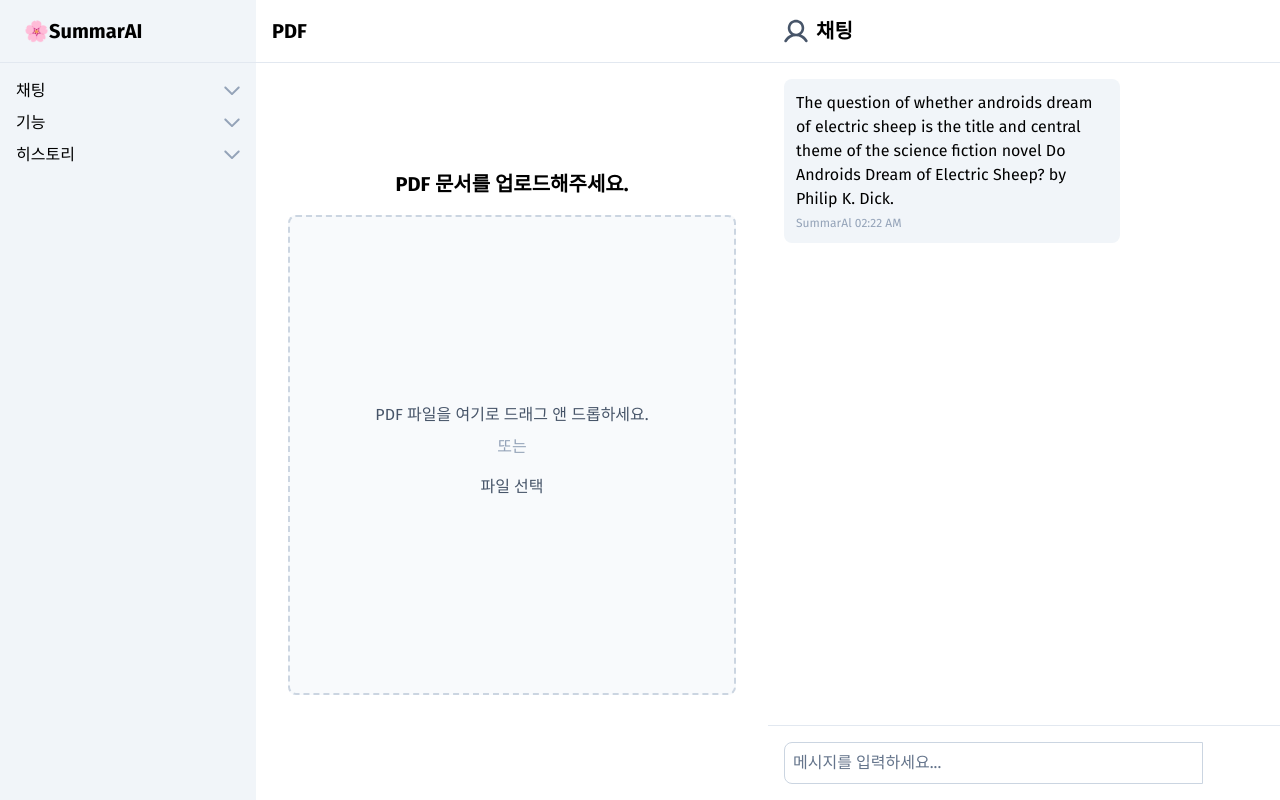
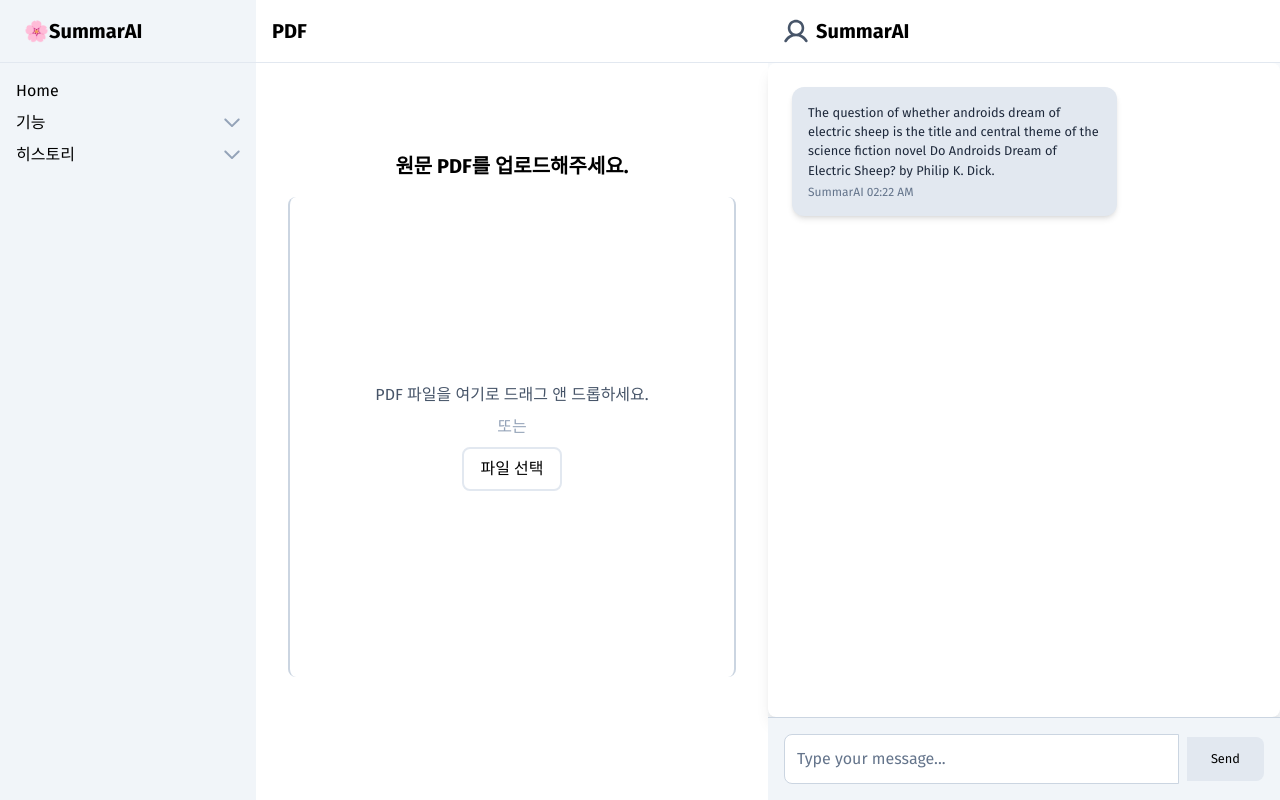
Before and after one commit to lexxsh/lexxsh-level4-cv-finalproject-hackathon-cv-12-lv3-FE, a React (Vite) app: page / in a window 1280 px wide. Both pictures are taken after a click on the button "시작하기". Built offline with nearby package versions, Linux system fonts and the light colour scheme.

Commit message:
feat: update sidebar and chat section for improved UI and functionality

```diff
--- a/package.json
+++ b/package.json
@@ -33,17 +33,23 @@
   "dependencies": {
     "@babel/runtime": "^7.23.8",
     "@ffmpeg/ffmpeg": "^0.12.10",
+    "@react-pdf-viewer/core": "^3.12.0",
+    "@react-pdf-viewer/default-layout": "^3.12.0",
+    "@react-pdf/renderer": "^4.1.6",
     "axios": "^1.6.5",
     "chart.js": "^4.4.1",
     "clsx": "^2.0.0",
+    "core-js": "^3.40.0",
     "flowbite": "^2.3.0",
     "gh-pages": "^6.0.0",
+    "pdfjs-dist": "^3.11.174",
     "postcss-import": "^15.1.0",
     "react": "^18.2.0",
     "react-chartjs-2": "^5.2.0",
     "react-component": "^0.0.0",
     "react-dom": "^18.2.0",
     "react-modal": "^3.16.1",
+    "react-pdf": "^9.2.1",
     "react-router-dom": "^6.21.3",
     "react-speech-recognition": "^3.10.0",
     "react-type-animation": "^3.2.0",
--- a/src/assets/styles.css
+++ b/src/assets/styles.css
@@ -1293,6 +1293,12 @@ select {
 .top-72 {
   top: 18rem !important;
 }
+.left-4 {
+  left: 1rem !important;
+}
+.top-20 {
+  top: 5rem !important;
+}
 .z-10 {
   z-index: 10 !important;
 }
@@ -1326,6 +1332,10 @@ select {
   margin-top: 0px !important;
   margin-bottom: 0px !important;
 }
+.mx-4 {
+  margin-left: 1rem !important;
+  margin-right: 1rem !important;
+}
 .mb-1 {
   margin-bottom: 0.25rem !important;
 }
@@ -1374,6 +1384,21 @@ select {
 .mt-\[5px\] {
   margin-top: 5px !important;
 }
+.mb-0 {
+  margin-bottom: 0px !important;
+}
+.mt-5 {
+  margin-top: 1.25rem !important;
+}
+.mt-8 {
+  margin-top: 2rem !important;
+}
+.mt-6 {
+  margin-top: 1.5rem !important;
+}
+.mt-20 {
+  margin-top: 5rem !important;
+}
 .block {
   display: block !important;
 }
@@ -1410,6 +1435,27 @@ select {
 .h-screen {
   height: 100vh !important;
 }
+.h-\[750px\] {
+  height: 750px !important;
+}
+.h-\[1000px\] {
+  height: 1000px !important;
+}
+.h-\[800px\] {
+  height: 800px !important;
+}
+.h-\[850px\] {
+  height: 850px !important;
+}
+.h-\[calc\(100vh-200px\)\] {
+  height: calc(100vh - 200px) !important;
+}
+.h-\[calc\(100vh-100px\)\] {
+  height: calc(100vh - 100px) !important;
+}
+.h-\[calc\(100vh-150px\)\] {
+  height: calc(100vh - 150px) !important;
+}
 .min-h-screen {
   min-height: 100vh !important;
 }
@@ -1460,6 +1506,9 @@ select {
 }
 .flex-grow {
   flex-grow: 1 !important;
+}
+.border-collapse {
+  border-collapse: collapse !important;
 }
 .-translate-x-full {
   --tw-translate-x: -100% !important;
@@ -1558,11 +1607,31 @@ select {
   margin-right: calc(0.5rem * var(--tw-space-x-reverse)) !important;
   margin-left: calc(0.5rem * calc(1 - var(--tw-space-x-reverse))) !important;
 }
+.space-x-4 > :not([hidden]) ~ :not([hidden]) {
+  --tw-space-x-reverse: 0 !important;
+  margin-right: calc(1rem * var(--tw-space-x-reverse)) !important;
+  margin-left: calc(1rem * calc(1 - var(--tw-space-x-reverse))) !important;
+}
 .space-x-6 > :not([hidden]) ~ :not([hidden]) {
   --tw-space-x-reverse: 0 !important;
   margin-right: calc(1.5rem * var(--tw-space-x-reverse)) !important;
   margin-left: calc(1.5rem * calc(1 - var(--tw-space-x-reverse))) !important;
 }
+.space-x-3 > :not([hidden]) ~ :not([hidden]) {
+  --tw-space-x-reverse: 0 !important;
+  margin-right: calc(0.75rem * var(--tw-space-x-reverse)) !important;
+  margin-left: calc(0.75rem * calc(1 - var(--tw-space-x-reverse))) !important;
+}
+.space-x-1 > :not([hidden]) ~ :not([hidden]) {
+  --tw-space-x-reverse: 0 !important;
+  margin-right: calc(0.25rem * var(--tw-space-x-reverse)) !important;
+  margin-left: calc(0.25rem * calc(1 - var(--tw-space-x-reverse))) !important;
+}
+.space-x-0 > :not([hidden]) ~ :not([hidden]) {
+  --tw-space-x-reverse: 0 !important;
+  margin-right: calc(0px * var(--tw-space-x-reverse)) !important;
+  margin-left: calc(0px * calc(1 - var(--tw-space-x-reverse))) !important;
+}
 .overflow-hidden {
   overflow: hidden !important;
 }
@@ -1577,6 +1646,9 @@ select {
 }
 .rounded-md {
   border-radius: 0.375rem !important;
+}
+.rounded-xl {
+  border-radius: 0.75rem !important;
 }
 .rounded-e-lg {
   border-start-end-radius: 0.5rem !important;
@@ -1606,11 +1678,17 @@ select {
 .border-b {
   border-bottom-width: 1px !important;
 }
+.border-l-2 {
+  border-left-width: 2px !important;
+}
+.border-r-2 {
+  border-right-width: 2px !important;
+}
 .border-t {
   border-top-width: 1px !important;
 }
-.border-dashed {
-  border-style: dashed !important;
+.border-b-2 {
+  border-bottom-width: 2px !important;
 }
 .\!border-primary-700 {
   --tw-border-opacity: 1 !important;
@@ -1628,6 +1706,10 @@ select {
   --tw-border-opacity: 1 !important;
   border-color: rgb(203 213 225 / var(--tw-border-opacity)) !important;
 }
+.border-black {
+  --tw-border-opacity: 1 !important;
+  border-color: rgb(0 0 0 / var(--tw-border-opacity)) !important;
+}
 .\!bg-primary-600 {
   --tw-bg-opacity: 1 !important;
   background-color: rgb(147 51 234 / var(--tw-bg-opacity)) !important;
@@ -1644,28 +1726,31 @@ select {
   --tw-bg-opacity: 1 !important;
   background-color: rgb(226 232 240 / var(--tw-bg-opacity)) !important;
 }
+.bg-gray-800 {
+  --tw-bg-opacity: 1 !important;
+  background-color: rgb(30 41 59 / var(--tw-bg-opacity)) !important;
+}
+.bg-gray-900\/50 {
+  background-color: rgb(15 23 42 / 0.5) !important;
+}
+.bg-indigo-600 {
+  --tw-bg-opacity: 1 !important;
+  background-color: rgb(90 103 216 / var(--tw-bg-opacity)) !important;
+}
+.bg-transparent {
+  background-color: transparent !important;
+}
+.bg-white {
+  --tw-bg-opacity: 1 !important;
+  background-color: rgb(255 255 255 / var(--tw-bg-opacity)) !important;
+}
+.bg-white\/50 {
+  background-color: rgb(255 255 255 / 0.5) !important;
+}
 .bg-gray-50 {
   --tw-bg-opacity: 1 !important;
   background-color: rgb(248 250 252 / var(--tw-bg-opacity)) !important;
 }
-.bg-gray-800 {
-  --tw-bg-opacity: 1 !important;
-  background-color: rgb(30 41 59 / var(--tw-bg-opacity)) !important;
-}
-.bg-gray-900\/50 {
-  background-color: rgb(15 23 42 / 0.5) !important;
-}
-.bg-indigo-600 {
-  --tw-bg-opacity: 1 !important;
-  background-color: rgb(90 103 216 / var(--tw-bg-opacity)) !important;
-}
-.bg-white {
-  --tw-bg-opacity: 1 !important;
-  background-color: rgb(255 255 255 / var(--tw-bg-opacity)) !important;
-}
-.bg-white\/50 {
-  background-color: rgb(255 255 255 / 0.5) !important;
-}
 .bg-gradient-to-b {
   background-image: linear-gradient(to bottom, var(--tw-gradient-stops)) !important;
 }
@@ -1689,6 +1774,9 @@ select {
 }
 .p-8 {
   padding: 2rem !important;
+}
+.p-6 {
+  padding: 1.5rem !important;
 }
 .px-2 {
   padding-left: 0.5rem !important;
@@ -1746,6 +1834,9 @@ select {
 .pt-2 {
   padding-top: 0.5rem !important;
 }
+.pb-1 {
+  padding-bottom: 0.25rem !important;
+}
 .text-center {
   text-align: center !important;
 }
@@ -1812,6 +1903,10 @@ select {
   --tw-text-opacity: 1 !important;
   color: rgb(71 85 105 / var(--tw-text-opacity)) !important;
 }
+.text-gray-700 {
+  --tw-text-opacity: 1 !important;
+  color: rgb(51 65 85 / var(--tw-text-opacity)) !important;
+}
 .text-gray-800 {
   --tw-text-opacity: 1 !important;
   color: rgb(30 41 59 / var(--tw-text-opacity)) !important;
@@ -1823,6 +1918,9 @@ select {
 .text-white {
   --tw-text-opacity: 1 !important;
   color: rgb(255 255 255 / var(--tw-text-opacity)) !important;
+}
+.underline {
+  text-decoration-line: underline !important;
 }
 .no-underline {
   text-decoration-line: none !important;
@@ -2169,6 +2267,10 @@ select {
 .focus\:ring-offset-indigo-200:focus {
   --tw-ring-offset-color: #c3dafe !important;
 }
+.disabled\:bg-gray-300:disabled {
+  --tw-bg-opacity: 1 !important;
+  background-color: rgb(203 213 225 / var(--tw-bg-opacity)) !important;
+}
 :is([dir="rtl"] .rtl\:rotate-180) {
   --tw-rotate: 180deg !important;
   transform: translate(var(--tw-translate-x), var(--tw-translate-y)) rotate(var(--tw-rotate)) skewX(var(--tw-skew-x)) skewY(var(--tw-skew-y)) scaleX(var(--tw-scale-x)) scaleY(var(--tw-scale-y)) !important;
--- a/src/components/chatbot/chat_section.tsx
+++ b/src/components/chatbot/chat_section.tsx
@@ -8,7 +8,7 @@ const ChatSection = () => {
       text: 'The question of whether androids dream of electric sheep is the title and central theme of the science fiction novel Do Androids Dream of Electric Sheep? by Philip K. Dick.',
       isUser: false,
       timestamp: '02:22 AM',
-    }, // 초기 챗봇 메시지
+    },
   ]) // 메시지 목록
   const [inputText, setInputText] = useState('') // 입력된 텍스트
   const messagesEndRef = useRef(null) // 스크롤을 위한 ref
@@ -35,7 +35,7 @@ const ChatSection = () => {
     }
     setMessages((prev) => [...prev, userMessage])
 
-    // 챗봇 응답 추가 (임시 응답)
+    // 챗봇 응답 추가 (사용자 입력 따라하기)
     const botMessage = {
       text: `You said: "${inputText}"`,
       isUser: false,
@@ -49,25 +49,25 @@ const ChatSection = () => {
   }
 
   return (
-    <div className="flex flex-1 flex-col bg-white">
+    <div className="flex flex-1 flex-col bg-gray-50">
       {/* 헤더 */}
-      <Header title="채팅" icon={<img src={Icon} alt="icon" className="h-6 w-6" />} />
+      <Header title="SummarAI" icon={<img src={Icon} alt="icon" className="h-6 w-6" />} />
 
       {/* 메시지 목록 */}
-      <div className="flex-1 overflow-y-auto p-4">
+      <div className="flex-1 overflow-y-auto rounded-lg bg-white p-6 shadow-lg">
         {messages.map((message, index) => (
           <div
             key={index}
             className={`mb-4 flex ${message.isUser ? 'justify-end' : 'justify-start'}`}
           >
             <div
-              className={`max-w-[70%] rounded-lg p-3 ${
-                message.isUser ? 'bg-gray-100 text-black' : 'bg-gray-100 text-black'
+              className={`max-w-[70%] rounded-xl p-4 text-sm shadow-md ${
+                message.isUser ? 'bg-blue-500 text-gray-800' : 'bg-gray-200 text-gray-800'
               }`}
             >
               <p>{message.text}</p>
-              <p className="mt-1 text-xs text-gray-400">
-                {message.isUser ? 'You' : 'SummarAl'} {message.timestamp}
+              <p className="mt-1 text-xs text-gray-500">
+                {message.isUser ? 'You' : 'SummarAI'} {message.timestamp}
               </p>
             </div>
           </div>
@@ -77,21 +77,21 @@ const ChatSection = () => {
       </div>
 
       {/* 메시지 입력 필드 */}
-      <div className="border-t border-gray-200 p-4">
-        <div className="flex">
+      <div className="border-t border-gray-300 bg-gray-100 p-4">
+        <div className="flex items-center">
           <input
             type="text"
             value={inputText}
             onChange={(e) => setInputText(e.target.value)}
             onKeyPress={(e) => e.key === 'Enter' && handleSendMessage()}
-            placeholder="메시지를 입력하세요..."
-            className="flex-1 rounded-l-lg border border-gray-300 p-2 focus:outline-none"
+            placeholder="Type your message..."
+            className="focus:ring-blue-500 flex-1 rounded-l-lg border border-gray-300 p-3 focus:outline-none focus:ring-2"
           />
           <button
             onClick={handleSendMessage}
-            className="bg-blue-500 hover:bg-blue-600 rounded-r-lg px-4 py-2 text-white"
+            className="hover:bg-blue-600 ml-2 rounded-r-lg bg-gray-200 px-6 py-3 text-sm text-black"
           >
-            전송
+            Send
           </button>
         </div>
       </div>
--- a/src/components/chatbot/main_content.tsx
+++ b/src/components/chatbot/main_content.tsx
@@ -3,7 +3,10 @@ import Header from './chatbot_header'
 
 const MainContent = () => {
   const [isDragging, setIsDragging] = useState(false) // 드래그 중인지 여부
-  const [uploadedFile, setUploadedFile] = useState(null) // 업로드된 파일
+  const [originalPdf, setOriginalPdf] = useState(null) // 원문 PDF 파일
+  const [translatedPdf, setTranslatedPdf] = useState(null) // 번역 PDF 파일
+  const [selectedSection, setSelectedSection] = useState('원문') // 선택된 섹션 (원문 또는 번역)
+  const [isTranslationReady, setIsTranslationReady] = useState(false) // 번역 PDF 준비 여부
 
   // 드래그 오버 시 호출
   const handleDragOver = (e) => {
@@ -25,8 +28,10 @@ const MainContent = () => {
     if (files.length > 0) {
       const file = files[0]
       if (file.type === 'application/pdf') {
-        setUploadedFile(file)
-        console.log('PDF 파일 업로드 성공:', file.name)
+        setOriginalPdf(file)
+        console.log('원문 PDF 파일 업로드 성공:', file.name)
+        setIsTranslationReady(false) // 번역 PDF 초기화
+        fetchTranslatedPdf() // 번역 요청 (임시)
       } else {
         alert('PDF 파일만 업로드 가능합니다.')
       }
@@ -37,24 +42,98 @@ const MainContent = () => {
   const handleFileChange = (e) => {
     const file = e.target.files[0]
     if (file && file.type === 'application/pdf') {
-      setUploadedFile(file)
-      console.log('PDF 파일 업로드 성공:', file.name)
+      setOriginalPdf(file)
+      console.log('원문 PDF 파일 업로드 성공:', file.name)
+      setIsTranslationReady(false) // 번역 PDF 초기화
+      fetchTranslatedPdf() // 번역 요청 (임시)
     } else {
       alert('PDF 파일만 업로드 가능합니다.')
     }
   }
 
+  // 섹션 선택 시 호출
+  const handleSectionClick = (section) => {
+    setSelectedSection(section)
+  }
+
+  // 번역 PDF 받아오기 (임시 함수)
+  const fetchTranslatedPdf = () => {
+    // 서버에서 번역 PDF를 받아오는 로직 (임시)
+    // setTimeout(() => {
+    //   const translatedFile = new File(['임시 번역 PDF'], 'translated.pdf', {
+    //     type: 'application/pdf',
+    //   })
+    //   setTranslatedPdf(translatedFile)
+    //   setIsTranslationReady(true) // 번역 PDF 준비 완료
+    //   console.log('번역 PDF 받아오기 성공')
+    // }, 2000) // 2초 후 번역 PDF 받아오는 시뮬레이션
+  }
+
   return (
-    <div className="flex flex-1 flex-col bg-white">
+    <div className="flex flex-1 flex-col bg-white ">
       <Header title="PDF" />
-      <div className="flex flex-1 items-center justify-center">
-        <div className="text-center">
-          <p className="mb-4 text-xl font-semibold">PDF 문서를 업로드해주세요.</p>
+      <div className="mx-4 mt-2 flex items-center justify-center">
+        <div className="w-full text-center">
+          {/* 원문 PDF가 업로드된 경우에만 원문/번역 선택 섹션 표시 */}
+          {originalPdf ? (
+            <>
+              {/* 원문/번역 선택 섹션 */}
+              <div className="mb-2 ml-2 flex justify-start space-x-4">
+                <button
+                  onClick={() => handleSectionClick('원문')}
+                  className={`px-4 py-2 text-lg font-semibold ${
+                    selectedSection === '원문'
+                      ? 'text-blue-600 border-b-2 border-black pb-1' // 밑줄 스타일
+                      : 'text-gray-500'
+                  }`}
+                >
+                  원문
+                </button>
+                <button
+                  onClick={() => handleSectionClick('번역')}
+                  className={`px-4 py-2 text-lg font-semibold ${
+                    selectedSection === '번역'
+                      ? 'text-blue-600 border-b-2 border-black pb-1' // 밑줄 스타일
+                      : 'text-gray-500'
+                  }`}
+                  disabled={!isTranslationReady} // 번역 PDF가 준비되지 않으면 비활성화
+                >
+                  번역
+                </button>
+              </div>
+
+              {/* PDF 뷰어 영역 */}
+              <div className="h-[calc(100vh-150px)] w-full ">
+                {selectedSection === '원문' ? (
+                  <iframe
+                    src={`${URL.createObjectURL(originalPdf)}#toolbar=0`}
+                    width="100%"
+                    height="100%"
+                    style={{ border: 'none' }}
+                    title="원문 PDF 뷰어"
+                  />
+                ) : (
+                  translatedPdf && (
+                    <iframe
+                      src={`${URL.createObjectURL(translatedPdf)}#toolbar=0`}
+                      width="100%"
+                      height="100%"
+                      style={{ border: 'none' }}
+                      title="번역 PDF 뷰어"
+                    />
+                  )
+                )}
+              </div>
+            </>
+          ) : (
+            // 원문 PDF가 업로드되지 않은 경우, 업로드 UI 표시
+            <div className="flex w-full flex-col items-center justify-center">
+              <p className="mb-4 mt-20 text-xl font-semibold">원문 PDF를 업로드해주세요.</p>
 
               {/* 드래그 앤 드롭 영역 */}
               <div
-            className={`flex h-[30rem] w-[35rem] max-w-md flex-col items-center justify-center rounded-lg border-2 border-dashed p-8 ${
-              isDragging ? 'border-blue-500 bg-blue-50' : 'border-gray-300 bg-gray-50'
+                className={`flex h-[30rem] w-full max-w-md flex-col items-center justify-center rounded-lg border-l-2 border-r-2 border-gray-300 p-8 ${
+                  isDragging ? 'border-blue-500' : 'border-gray-300'
                 }`}
                 onDragOver={handleDragOver}
                 onDragLeave={handleDragLeave}
@@ -64,7 +143,7 @@ const MainContent = () => {
                 <p className="mt-2 text-gray-400">또는</p>
                 <label
                   htmlFor="file-input"
-              className="bg-blue-500 hover:bg-blue-600 mt-2 cursor-pointer rounded-lg px-4 py-2 text-gray-600"
+                  className="border-blue-500 text-blue-500 hover:bg-blue-50 mt-2 cursor-pointer rounded-lg border-2 bg-transparent px-4 py-2"
                 >
                   파일 선택
                 </label>
@@ -76,13 +155,6 @@ const MainContent = () => {
                   onChange={handleFileChange}
                 />
               </div>
-
-          {/* 업로드된 파일 정보 */}
-          {uploadedFile && (
-            <div className="bg-green-50 border-green-500 mt-4 rounded-lg border p-4">
-              <p className="text-green-700">
-                업로드된 파일: <strong>{uploadedFile.name}</strong>
-              </p>
             </div>
           )}
         </div>
--- a/src/components/chatbot/sidebar.tsx
+++ b/src/components/chatbot/sidebar.tsx
@@ -33,23 +33,8 @@ const Sidebar = () => {
               className="flex cursor-pointer items-center justify-between hover:text-gray-400"
               onClick={() => handleMenuClick('chat')}
             >
-              <span>채팅</span>
-              <img src={openMenus.chat ? UpArrow : DownArrow} alt="arrow" className="h-4 w-4" />
+              <span>Home</span>
             </div>
-            {openMenus.chat && (
-              <ul className="mt-2 pl-4 md:pl-0">
-                <li className="mb-2">
-                  <Link to="/chat/room1" className="hover:text-gray-400">
-                    Room 1
-                  </Link>
-                </li>
-                <li className="mb-2">
-                  <Link to="/chat/room2" className="hover:text-gray-400">
-                    Room 2
-                  </Link>
-                </li>
-              </ul>
-            )}
           </li>
 
           {/* 설정 메뉴 */}
@@ -65,12 +50,17 @@ const Sidebar = () => {
               <ul className="mt-2 pl-4 md:pl-0">
                 <li className="mb-2">
                   <Link to="/settings/profile" className="hover:text-gray-400">
-                    프로필
+                    채팅
                   </Link>
                 </li>
                 <li className="mb-2">
                   <Link to="/settings/security" className="hover:text-gray-400">
-                    보안
+                    요약
+                  </Link>
+                </li>
+                <li className="mb-2">
+                  <Link to="/settings/security" className="hover:text-gray-400">
+                    오디오북
                   </Link>
                 </li>
               </ul>
```
Also changed, not shown: 1 other file (tests, documents, lock files or other folders). Lines whose indentation alone changed are shown as unchanged.
